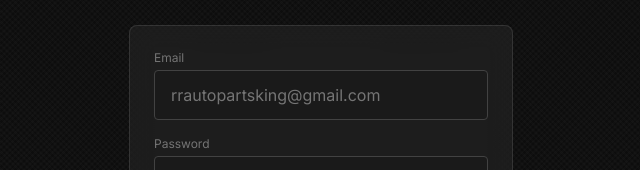
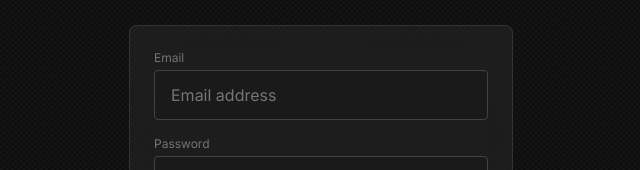
Before and after one commit to rrautopartsking-prog/rr-auto-revamp, a Next.js app: page /login in a window 1280 px wide. Shown: the part 296-466 px from the top of the page, without its empty margins (319-959 px from the left). Built offline with nearby package versions, Linux system fonts and the light colour scheme; no server answers.

Commit message:
fix: remove email placeholder from login, update team to Abhiyansh & Jatin Arora

```diff
--- a/app/login/page.tsx
+++ b/app/login/page.tsx
@@ -61,7 +61,7 @@
             <input
               {...register("email")}
               type="email"
-              placeholder="rrautopartsking@gmail.com"
+              placeholder="Email address"
               className="input-premium"
               autoComplete="email"
             />
```
